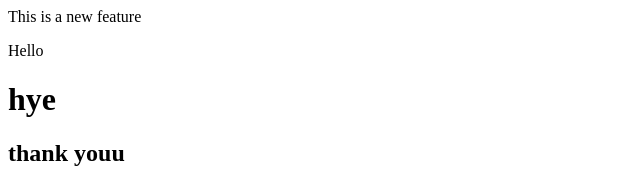
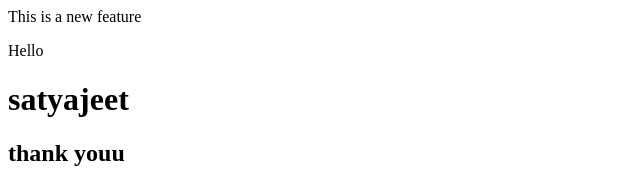
Before and after one commit to Satyajeetkumar03/local, a plain HTML site: page index.html in a window 1280 px wide. Shown: the top 171 px of the page, without its empty margins (0-640 px from the left). Drawn offline with Linux system fonts and the light colour scheme.

Commit message:
Update index.html

```diff
--- a/index.html
+++ b/index.html
@@ -1,6 +1,6 @@
 <p>This is a new feature</p>
 <p>Hello </p>
-<h1>hye</h1>
+<h1>satyajeet</h1>
 
 
 <h2>thank youu</h2
```
